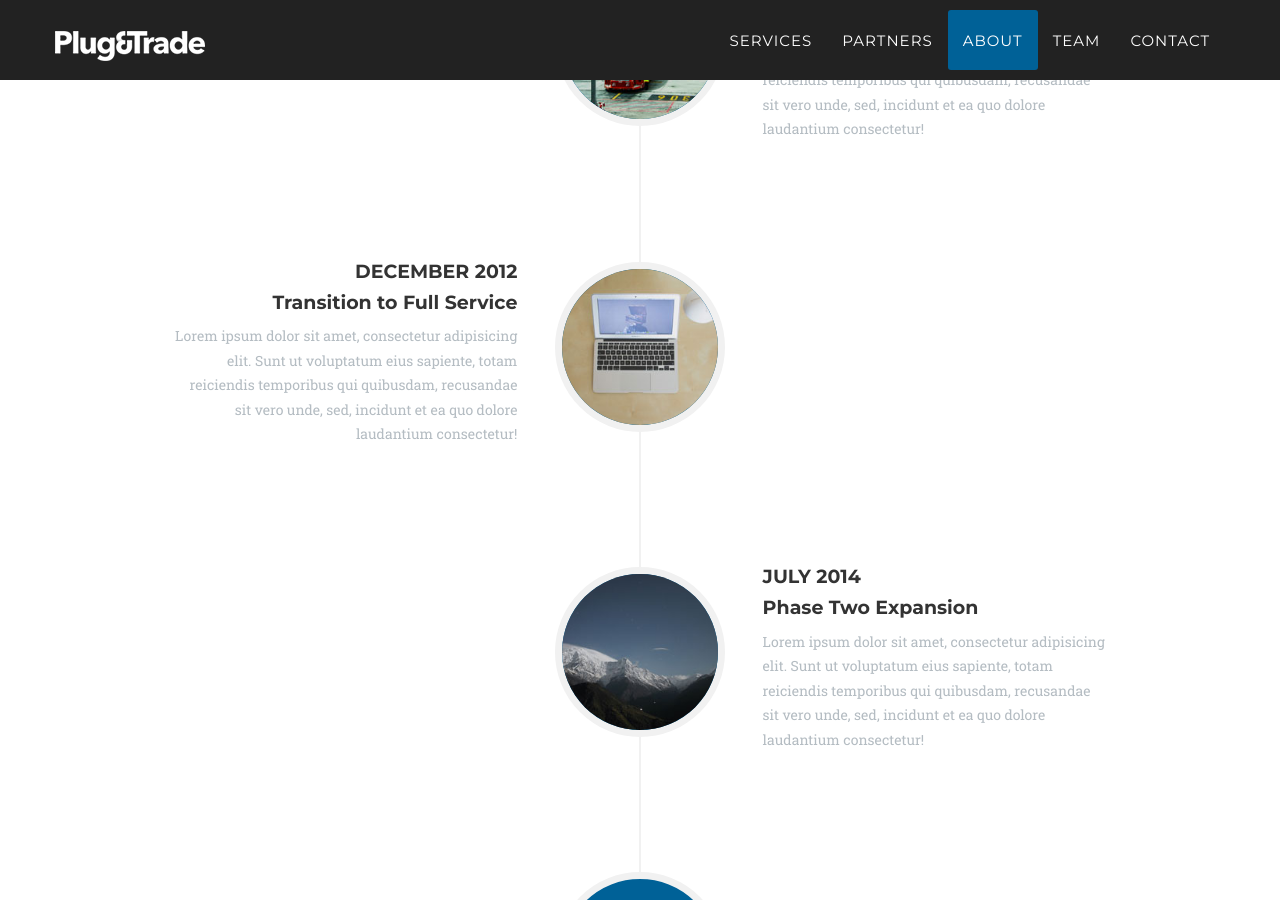
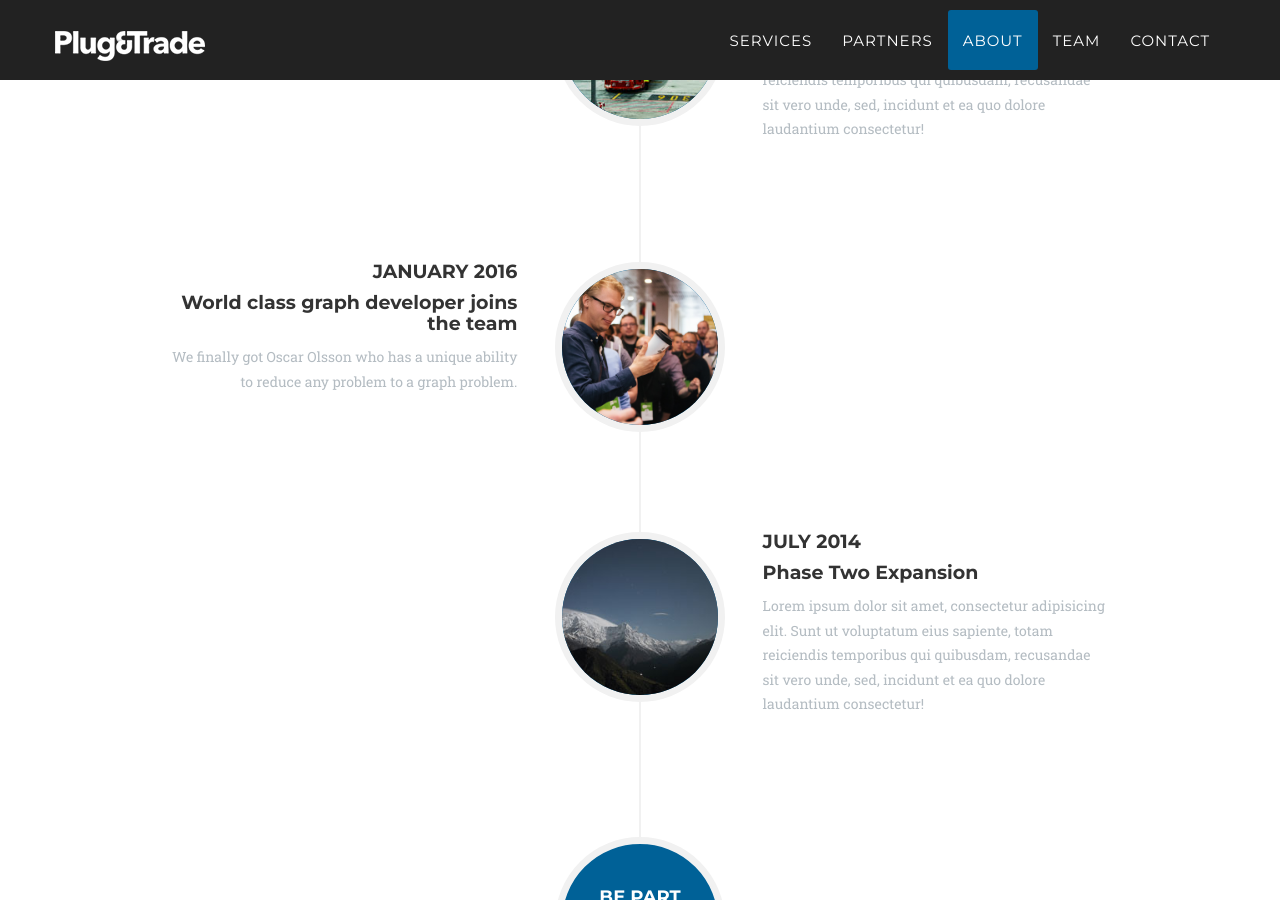
Before and after one commit to PlugAndTrade/plugandtrade.github.io, a Jekyll site: the page built from index.html, in a window 1280 px wide and 900 px high, scrolled down 3088 px. Built offline with Jekyll 4.4.1, drawn with Linux system fonts in a browser that asks for light colours; some web fonts are replaced.

Commit message:
Added Oscar to About

```diff
--- a/_includes/about.html
+++ b/_includes/about.html
@@ -40,15 +40,15 @@
                         </li>
                         <li>
                             <div class="timeline-image">
-                                <img class="img-circle img-responsive" src="img/about/3.jpg" alt="">
+                                <img class="img-circle img-responsive" src="img/team/4.jpg" alt="Oscar Olsson">
                             </div>
                             <div class="timeline-panel">
                                 <div class="timeline-heading">
-                                    <h4>December 2012</h4>
-                                    <h4 class="subheading">Transition to Full Service</h4>
+                                    <h4>January 2016</h4>
+                                    <h4 class="subheading">World class graph developer joins the team</h4>
                                 </div>
                                 <div class="timeline-body">
-                                    <p class="text-muted">Lorem ipsum dolor sit amet, consectetur adipisicing elit. Sunt ut voluptatum eius sapiente, totam reiciendis temporibus qui quibusdam, recusandae sit vero unde, sed, incidunt et ea quo dolore laudantium consectetur!</p>
+                                    <p class="text-muted">We finally got Oscar Olsson who has a unique ability to reduce any problem to a graph problem.</p>
                                 </div>
                             </div>
                         </li>
```
